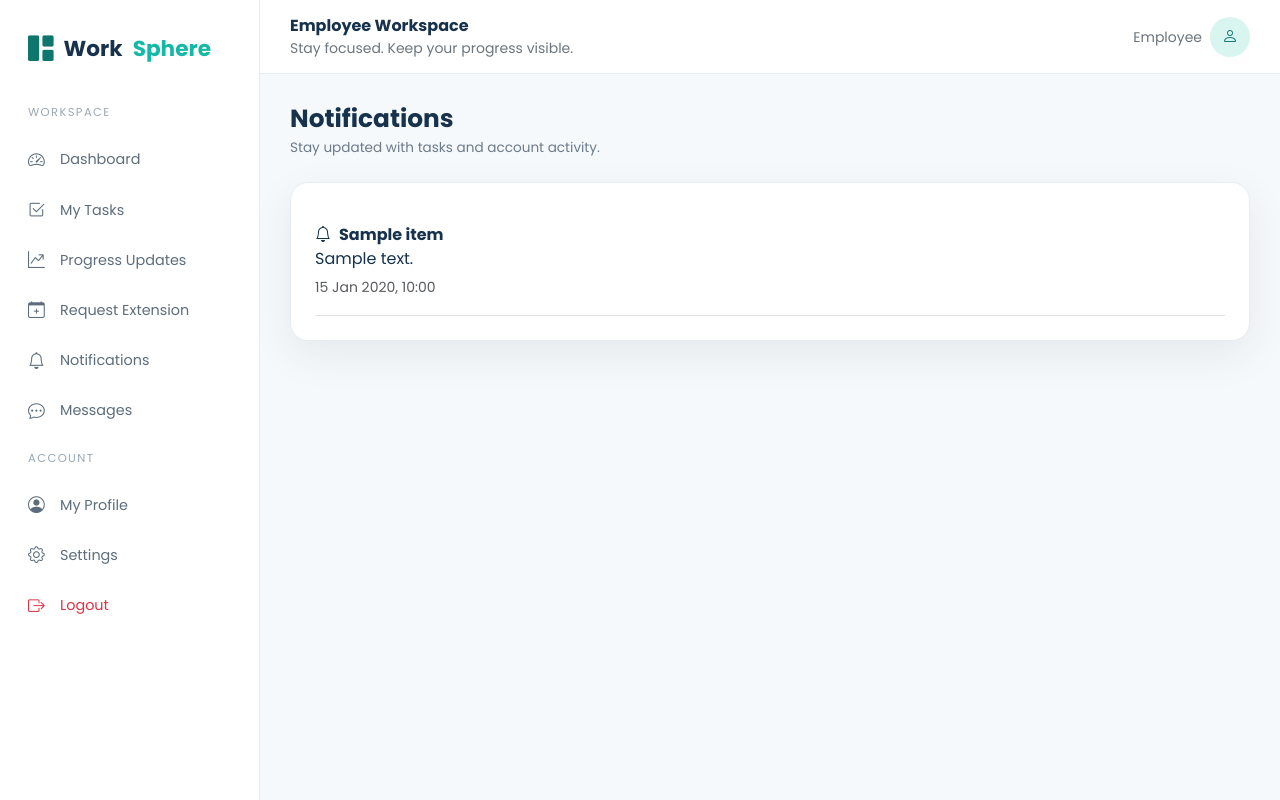
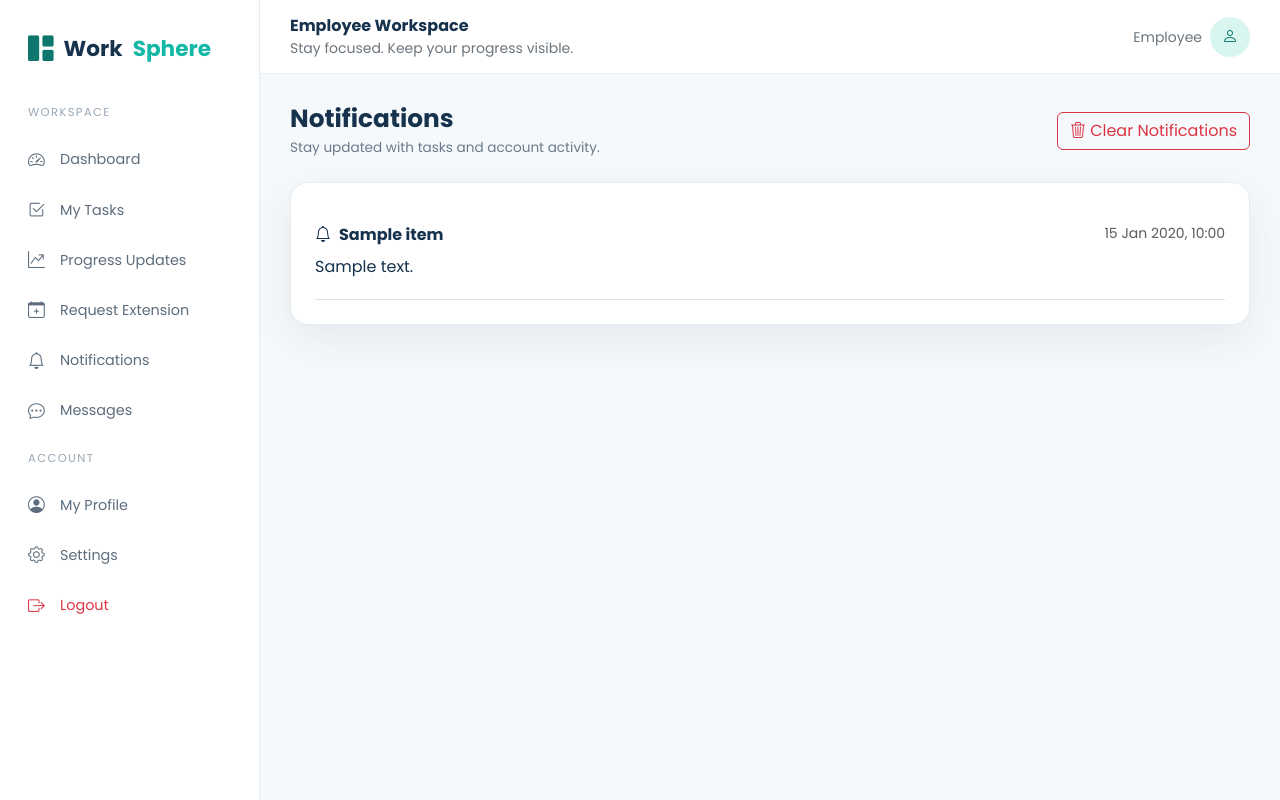
Before and after one commit to abhikrishnan447-dotcom/employee-management-system, a Django app: template work_management/work_manage/work_manage_app/templates/employee/notifications.html in a window 1280 px wide. Run offline with Django 5.2, Linux system fonts and the light colour scheme; the template is opened without the code that fills it: most values are stand-ins (such as "Sample title", 1, 10 or a date in 2020); data that the repository does not hold is empty.

Commit message:
Add employee notification clear option

```diff
--- a/work_management/work_manage/work_manage_app/templates/employee/notifications.html
+++ b/work_management/work_manage/work_manage_app/templates/employee/notifications.html
@@ -1 +1 @@
-{% extends 'employee/base.html' %}{% block title %}Notifications | WorkSphere{% endblock %}{% block content %}<div class="page-title mb-4"><h1>Notifications</h1><p>Stay updated with tasks and account activity.</p></div><div class="card-pro p-4">{% for item in notifications %}<div class="py-3 border-bottom"><strong><i class="bi bi-bell me-2"></i>{{ item.title }}</strong><p class="mb-1">{{ item.message }}</p><small class="text-muted">{{ item.created_at|date:'d M Y, H:i' }}</small></div>{% empty %}<p class="text-muted">No notifications.</p>{% endfor %}</div>{% endblock %}
+{% extends 'employee/base.html' %}{% block title %}Notifications | WorkSphere{% endblock %}{% block content %}<div class="page-title mb-4"><div class="d-flex justify-content-between align-items-center"><div><h1>Notifications</h1><p>Stay updated with tasks and account activity.</p></div><form method="post" action="{% url 'clear_notifications' %}" onsubmit="return confirm('Clear all notifications?');">{% csrf_token %}<button class="btn btn-outline-danger"><i class="bi bi-trash3"></i> Clear Notifications</button></form></div></div><div class="card-pro p-4">{% for item in notifications %}<div class="py-3 border-bottom"><div class="d-flex justify-content-between"><strong><i class="bi bi-bell me-2"></i>{{ item.title }}</strong><small class="text-muted">{{ item.created_at|date:'d M Y, H:i' }}</small></div><p class="mb-1 mt-2">{{ item.message }}</p></div>{% empty %}<p class="text-muted mb-0">No notifications.</p>{% endfor %}</div>{% endblock %}
```
